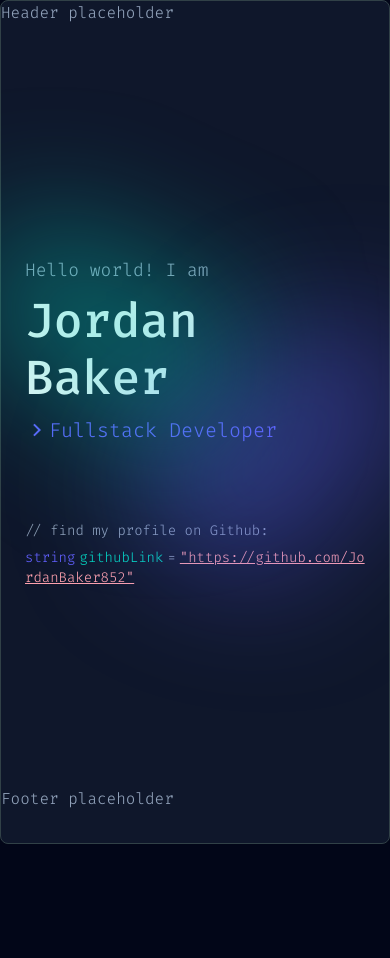
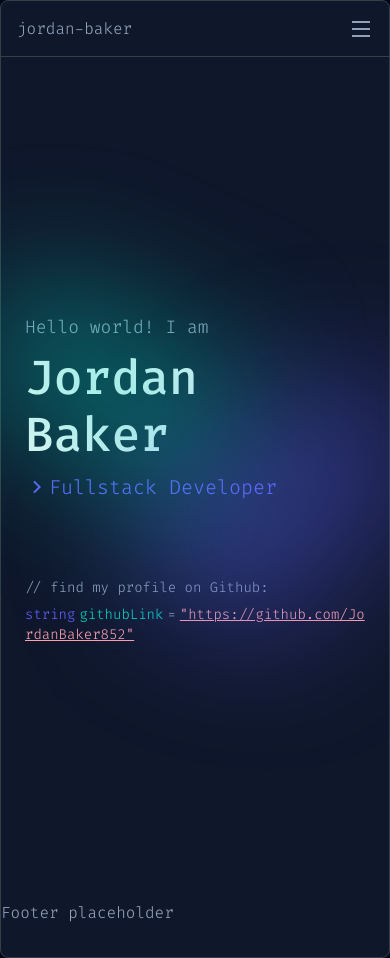
Before and after one commit to JordanBaker852/portfolio, a Next.js app: page / in a window 390 px wide. Before the commit the page ends 844 px from the top, so only its background shows below. Built offline with nearby package versions, Linux system fonts and the light colour scheme.

Commit message:
Put the Home UI elements into components and start on the header nav in mobile

```diff
--- /dev/null
+++ b/app/components/BackdropBlur.tsx
@@ -0,0 +1,14 @@
+import greenBlur from "@/public/green-background-blur.svg";
+import blueBlur from "@/public/blue-background-blur.svg";
+import Image from "next/image";
+
+const BackdropBlur = () => {
+    return(
+        <div className="absolute inset-0 z-10 sm:hidden">
+            <Image className="absolute -top-8 -left-4 blur-3xl" src={greenBlur} alt="" />
+            <Image className="absolute bottom-0 -right-4 blur-3xl" src={blueBlur} alt="" />
+        </div>
+    );
+};
+
+export default BackdropBlur;
--- /dev/null
+++ b/app/components/GithubProfileCodeLink.tsx
@@ -0,0 +1,15 @@
+const GithubProfileCodeLink = () => {
+    return(
+        <div>
+            <p className="text-sm/[19.6px] text-wrap li text-left mb-2">// find my profile on Github:</p>
+            <p className="text-sm/[19.6px] text-wrap text-left">
+                <span className="text-indigo-500 mr-1">string</span>
+                <span className="text-teal-400 mr-1">githubLink</span>
+                <span className="mr-1">=</span>
+                <a href="https://github.com/JordanBaker852" className="underline text-bold text-[#FFA1AD] break-all">&quot;https://github.com/JordanBaker852&quot;</a>
+            </p>
+        </div>
+    );
+};
+
+export default GithubProfileCodeLink;
--- /dev/null
+++ b/app/components/GreetingMessage.tsx
@@ -0,0 +1,22 @@
+import { RiArrowRightSLine } from "@remixicon/react";
+import { Fira_Code } from "next/font/google";
+
+const firaCode = Fira_Code({
+  weight: "500",
+  subsets: ["latin"],
+});
+
+const GreetingMessage = () => {
+    return(
+        <div>
+            <h4 className="text-lg/[27px]">Hello world! I am</h4>
+            <h2 className={`text-5xl/[57.6px] ${firaCode.className} lg:text-6xl text-[#F8FAFC] my-2`}>Jordan Baker</h2>
+            <div className="flex items-center text-indigo-500">
+              <RiArrowRightSLine className="" />
+              <h3 className="text-xl/[30px] lg:text-3xl">Fullstack Developer</h3>
+            </div>
+        </div>
+    );
+};
+
+export default GreetingMessage;
--- a/app/layout.tsx
+++ b/app/layout.tsx
@@ -1,6 +1,8 @@
 import type { Metadata } from "next";
 import { Fira_Code } from "next/font/google";
 import "./globals.css";
+import Link from "next/link";
+import { RiMenuLine } from "@remixicon/react";
 
 const firaCode = Fira_Code({
   weight: "300",
@@ -20,12 +22,19 @@ export default function RootLayout({
   return (
     <html lang="en">
       <body className={`${firaCode.className} antialiased`}>
-        <div className="min-h-screen fira-code max-w-445 max-h-235 m-auto">
-          <main className="flex justify-between border border-[#314147] rounded-lg min-h-screen w-full flex-col bg-[#0F172B] sm:items-start">
-            <header className="w-full h-14">Header placeholder</header>
+        <div className="flex flex-col bg-[#0F172B] border border-[#314147] rounded-lg fira-code max-w-453 m-auto">
+          <header className="w-full flex justify-between items-center px-4 h-14 border-b border-b-[#314147]">
+            <h2 className="inline-flex">
+              <Link href="/">jordan-baker</Link>
+            </h2>
+            <button className="inline-flex text-[#90A1B9]">
+              <RiMenuLine />
+            </button>
+          </header>
+          <main className="flex w-full min-h-screen flex-col sm:items-start">
             {children}
-            <footer className="w-full h-14">Footer placeholder</footer>
           </main>
+          <footer className="w-full h-14">Footer placeholder</footer>
         </div>
       </body>
     </html>
--- a/app/page.tsx
+++ b/app/page.tsx
@@ -1,39 +1,16 @@
-import { RiArrowRightSLine } from "@remixicon/react";
-import { Fira_Code } from "next/font/google";
-
-const firaCode = Fira_Code({
-  weight: "500",
-  subsets: ["latin"],
-});
+import BackdropBlur from "./components/BackdropBlur";
+import GithubProfileCodeLink from "./components/GithubProfileCodeLink";
+import GreetingMessage from "./components/GreetingMessage";
 
 export default function Home() {
   return (
     <>
-
-        <h1 className="sr-only">Jordan Baker</h1>
-        <div className="w-full px-6 sm:p-0 sm:max-w-302.5 m-auto relative flex flex-col gap-19">
-          <div>
-            <h4 className="text-lg/[27px]">Hello world! I am</h4>
-            <h2 className={`text-5xl/[57.6px] ${firaCode.className} lg:text-6xl text-[#F8FAFC] my-2`}>Jordan Baker</h2>
-            <div className="flex items-center text-indigo-500">
-              <RiArrowRightSLine className="" />
-              <h3 className="text-xl/[30px] lg:text-3xl">Fullstack Developer</h3>
-            </div>
-          </div>
-          <div>
-            <p className="text-sm/[19.6px] text-wrap li text-left mb-2">// find my profile on Github:</p>
-            <p className="text-sm/[19.6px] text-wrap text-left">
-              <span className="text-indigo-500 mr-1">string</span>
-              <span className="text-teal-400 mr-1">githubLink</span>
-              <span className="mr-1">=</span>
-              <a href="https://github.com/JordanBaker852" className="underline text-bold text-[#FFA1AD] break-all">"https://github.com/JordanBaker852"</a>
-            </p>
-          </div>
-          <div className="absolute inset-0 z-10 sm:hidden">
-            <img className="absolute -top-8 -left-4 blur-3xl" src="/green-background-blur.svg" alt="" />
-            <img className="absolute bottom-0 -right-4 blur-3xl" src="/blue-background-blur.svg" alt="" />
-          </div>
-        </div>
+      <h1 className="sr-only">Jordan Baker</h1>
+      <div className="w-full px-6 sm:p-0 sm:max-w-302.5 m-auto relative flex flex-col gap-19">
+        <GreetingMessage />
+        <GithubProfileCodeLink />
+        <BackdropBlur />
+      </div>
     </>
   );
 }
```
